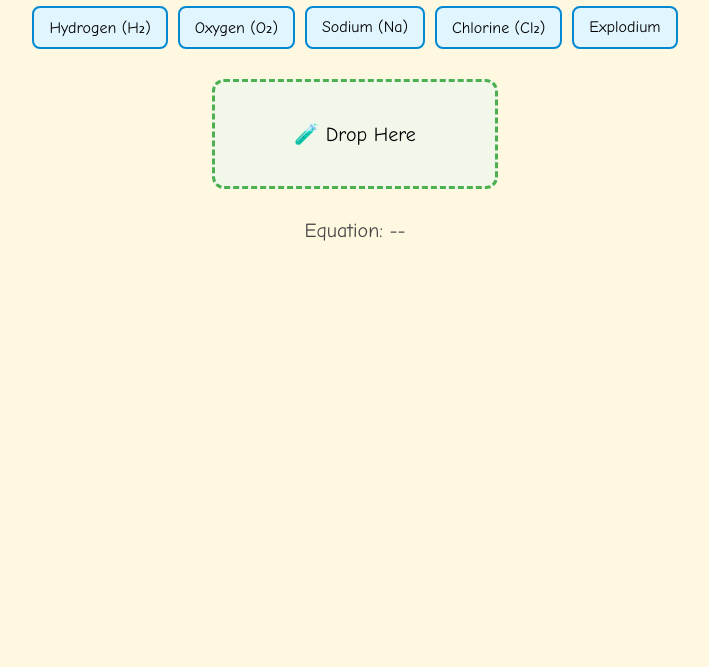
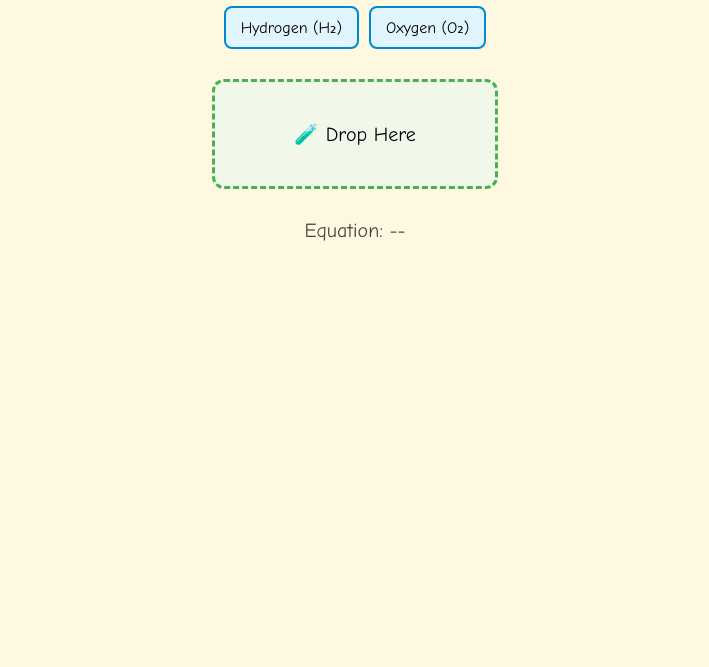
Before and after one commit to vishalScripts/chemistryGoodbye, a plain HTML site: page index.html in a window 1280 px wide. Shown: the part 133-800 px from the top of the page, without its empty margins (285-994 px from the left). Drawn offline with Linux system fonts and the light colour scheme.

Commit message:
onlt two chemiscals

```diff
--- a/index.html
+++ b/index.html
@@ -11,9 +11,7 @@
     <div class="chemicals">
       <div class="chemical" data-name="H2">Hydrogen (H₂)</div>
       <div class="chemical" data-name="O2">Oxygen (O₂)</div>
-      <div class="chemical" data-name="Na">Sodium (Na)</div>
-      <div class="chemical" data-name="Cl2">Chlorine (Cl₂)</div>
-      <div class="chemical" data-name="Explodium">Explodium</div>
+
     </div>
     <div id="jar" class="jar">🧪 Drop Here</div>
     <p id="equation-display">Equation: --</p>
```
